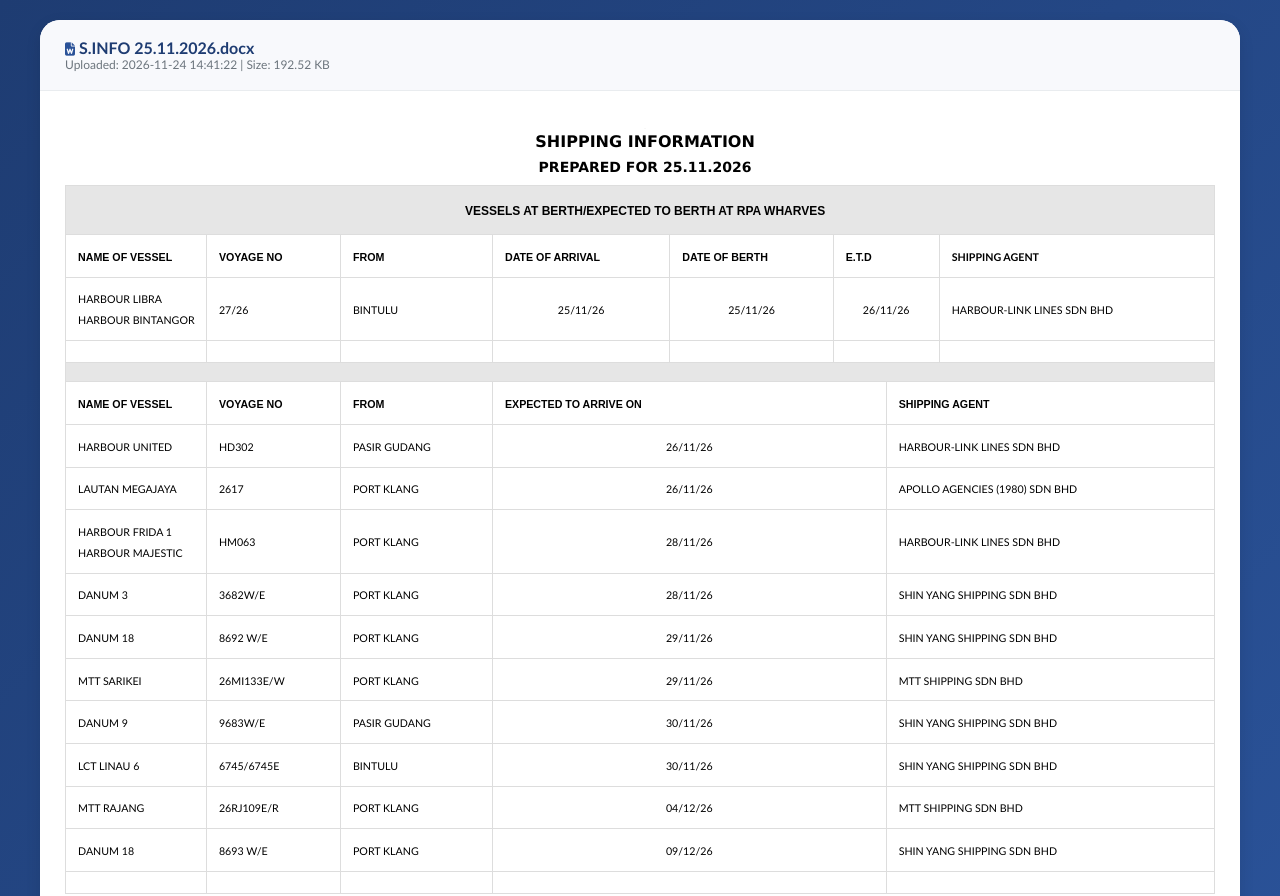
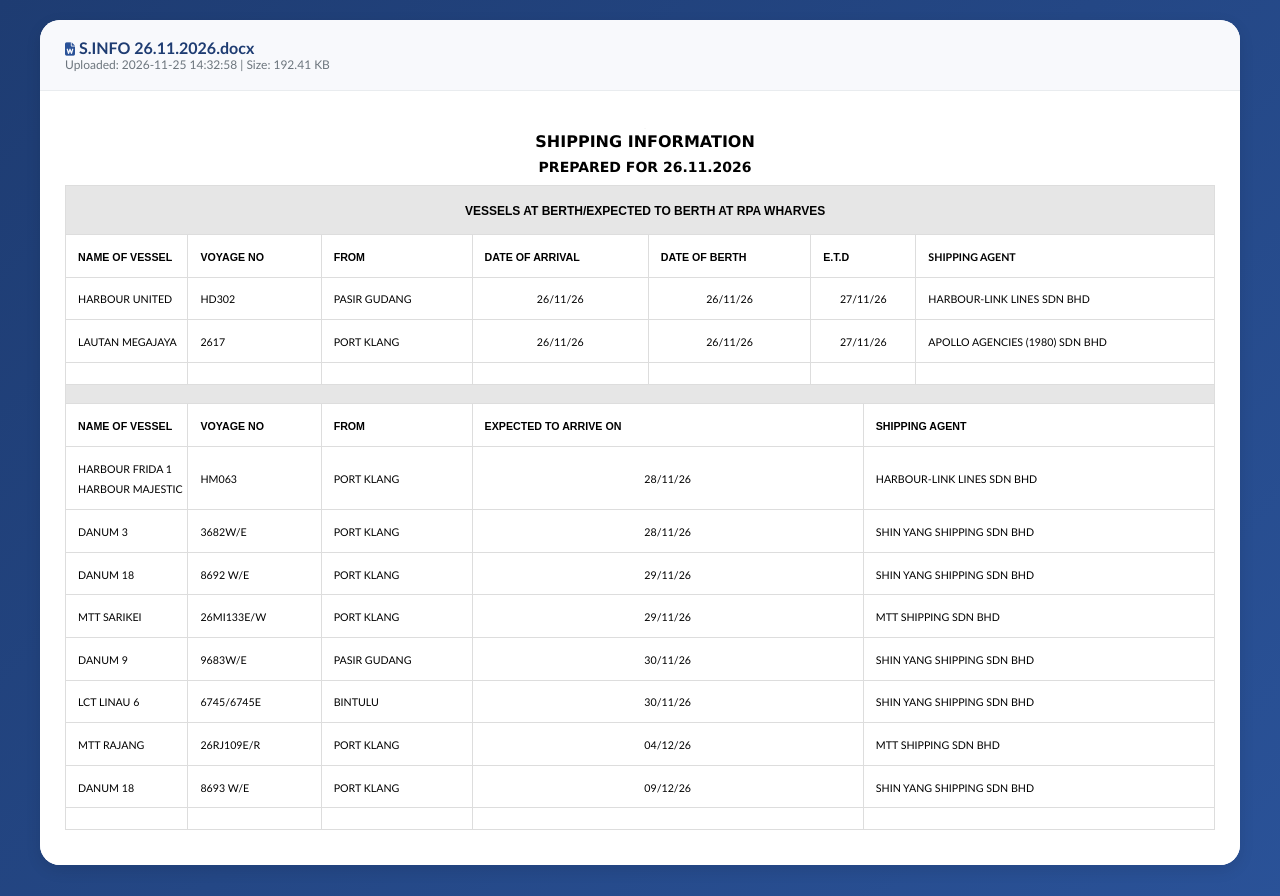
Before and after one commit to laichiongwee/Shipping-notice, a plain HTML site: page cached.html in a window 1280 px wide. Shown: the top 896 px of the page. Drawn offline with Linux system fonts and the light colour scheme.

Commit message:
Auto-sync at Wed Nov 25 06:33:09 UTC 2026

```diff
--- a/cached.html
+++ b/cached.html
@@ -57,10 +57,10 @@
                         <div class="doc-card">
                 <div class="doc-header">
                     <div>
-                        <div class="doc-title"><i class="fas fa-file-word" style="color: #2a5298;"></i> S.INFO 25.11.2026.docx</div>
+                        <div class="doc-title"><i class="fas fa-file-word" style="color: #2a5298;"></i> S.INFO 26.11.2026.docx</div>
                         <div class="doc-meta">
-                            Uploaded: 2026-11-24 14:41:22 |
-                            Size: 192.52 KB
+                            Uploaded: 2026-11-25 14:32:58 |
+                            Size: 192.41 KB
                         </div>
                     </div>
                 </div>
@@ -381,7 +381,7 @@ div > *:first-child {page-break-before: auto;}
 <div style='page: page1'>
 <p style="text-align: center; margin-left: -0.375in; margin-right: -0.48125in;"><span style="font-family: 'Verdana'; font-size: 1pt; font-weight: bold;">.</span></p>
 <p style="text-align: center; margin-left: -0.375in; margin-right: -0.48125in;"><span style="font-family: 'Verdana'; font-size: 12pt; font-weight: bold;">SHIPPING INFORMATION</span></p>
-<p style="text-align: center; margin-top: 6pt; margin-bottom: 6pt; margin-left: -0.375in; margin-right: -0.48125in;"><span style="font-family: 'Verdana'; font-size: 10.5pt; font-weight: bold;">PREPARED FOR </span><span lang='en-MY' style="font-family: 'Verdana'; font-size: 10.5pt; font-weight: bold;">2</span><span lang='en-MY' style="font-family: 'Verdana'; font-size: 10.5pt; font-weight: bold;">5</span><span style="font-family: 'Verdana'; font-size: 10.5pt; font-weight: bold;">.11</span><span lang='en-MY' style="font-family: 'Verdana'; font-size: 10.5pt; font-weight: bold;">.2026</span></p>
+<p style="text-align: center; margin-top: 6pt; margin-bottom: 6pt; margin-left: -0.375in; margin-right: -0.48125in;"><span style="font-family: 'Verdana'; font-size: 10.5pt; font-weight: bold;">PREPARED FOR </span><span lang='en-MY' style="font-family: 'Verdana'; font-size: 10.5pt; font-weight: bold;">2</span><span lang='en-MY' style="font-family: 'Verdana'; font-size: 10.5pt; font-weight: bold;">6</span><span style="font-family: 'Verdana'; font-size: 10.5pt; font-weight: bold;">.11</span><span lang='en-MY' style="font-family: 'Verdana'; font-size: 10.5pt; font-weight: bold;">.2026</span></p>
 <p style="text-align: center; margin-top: 6pt; margin-bottom: 6pt; margin-left: -0.375in; margin-right: -0.48125in;"></p>
 <div class="table-wrapper"><table style="table-layout: fixed;">
 <tr>
@@ -414,26 +414,48 @@ div > *:first-child {page-break-before: auto;}
 </tr>
 <tr>
 <td style="vertical-align: center; border-top-style: solid; border-top-width: 0.2pt; border-left-style: solid; border-left-width: 0.2pt; border-bottom-style: solid; border-bottom-width: 0.2pt; border-right-style: solid; border-right-width: 0.2pt;" colspan="2">
-<p style="margin-top: 3.6pt; margin-bottom: 3.6pt; margin-left: 0in; margin-right: -0.48125in;"><span lang='en-MY' style="font-family: 'Calibri'; font-size: 8pt;">HARBOUR LIBRA</span></p>
-<p style="margin-top: 3.6pt; margin-bottom: 3.6pt; margin-left: 0in; margin-right: -0.48125in;"><span lang='en-MY' style="font-family: 'Calibri'; font-size: 8pt; background: none;">HARBOUR BINTANGOR</span></p>
+<p style="margin-top: 3.6pt; margin-bottom: 3.6pt; margin-left: 0in; margin-right: -0.48125in;"><span lang='en-MY' style="font-family: 'Calibri'; font-size: 8pt;">HARBOUR UNITED</span></p>
 </td>
 <td style="vertical-align: center; border-top-style: solid; border-top-width: 0.2pt; border-left-style: solid; border-left-width: 0.2pt; border-bottom-style: solid; border-bottom-width: 0.2pt; border-right-style: solid; border-right-width: 0.2pt;">
-<p style="margin-top: 3.6pt; margin-bottom: 3.6pt;"><span lang='en-MY' style="font-size: 8pt;">27/26</span></p>
+<p style="margin-top: 3.6pt; margin-bottom: 3.6pt;"><span lang='en-MY' style="font-size: 8pt;">HD302</span></p>
 </td>
 <td style="vertical-align: center; border-top-style: solid; border-top-width: 0.2pt; border-left-style: solid; border-left-width: 0.2pt; border-bottom-style: solid; border-bottom-width: 0.2pt; border-right-style: solid; border-right-width: 0.2pt;">
-<p style="margin-top: 3.6pt; margin-bottom: 3.6pt;"><span lang='en-MY' style="font-size: 8pt;">BINTULU</span></p>
+<p style="margin-top: 3.6pt; margin-bottom: 3.6pt;"><span lang='en-MY' style="font-size: 8pt;">PASIR GUDANG</span></p>
 </td>
 <td style="vertical-align: center; border-top-style: solid; border-top-width: 0.2pt; border-left-style: solid; border-left-width: 0.2pt; border-bottom-style: solid; border-bottom-width: 0.2pt; border-right-style: solid; border-right-width: 0.2pt;">
-<p style="text-align: center; margin-top: 3.6pt; margin-bottom: 3.6pt;"><span lang='en-MY' style="font-size: 8pt;">25/11/26</span></p>
-</td>
-<td style="vertical-align: center; border-top-style: solid; border-top-width: 0.2pt; border-left-style: solid; border-left-width: 0.2pt; border-bottom-style: solid; border-bottom-width: 0.2pt; border-right-style: solid; border-right-width: 0.2pt;">
-<p style="text-align: center; margin-top: 3.6pt; margin-bottom: 3.6pt;"><span lang='en-MY' style="font-size: 8pt;">25/11/26</span></p>
-</td>
-<td style="vertical-align: center; border-top-style: solid; border-top-width: 0.2pt; border-left-style: solid; border-left-width: 0.2pt; border-bottom-style: solid; border-bottom-width: 0.2pt; border-right-style: solid; border-right-width: 0.2pt;" colspan="2">
 <p style="text-align: center; margin-top: 3.6pt; margin-bottom: 3.6pt;"><span lang='en-MY' style="font-size: 8pt;">26/11/26</span></p>
 </td>
 <td style="vertical-align: center; border-top-style: solid; border-top-width: 0.2pt; border-left-style: solid; border-left-width: 0.2pt; border-bottom-style: solid; border-bottom-width: 0.2pt; border-right-style: solid; border-right-width: 0.2pt;">
+<p style="text-align: center; margin-top: 3.6pt; margin-bottom: 3.6pt;"><span lang='en-MY' style="font-size: 8pt;">26/11/26</span></p>
+</td>
+<td style="vertical-align: center; border-top-style: solid; border-top-width: 0.2pt; border-left-style: solid; border-left-width: 0.2pt; border-bottom-style: solid; border-bottom-width: 0.2pt; border-right-style: solid; border-right-width: 0.2pt;" colspan="2">
+<p style="text-align: center; margin-top: 3.6pt; margin-bottom: 3.6pt;"><span lang='en-MY' style="font-size: 8pt;">27/11/26</span></p>
+</td>
+<td style="vertical-align: center; border-top-style: solid; border-top-width: 0.2pt; border-left-style: solid; border-left-width: 0.2pt; border-bottom-style: solid; border-bottom-width: 0.2pt; border-right-style: solid; border-right-width: 0.2pt;">
 <p style="margin-top: 3.6pt; margin-bottom: 3.6pt;"><span lang='en-MY' style="font-size: 8pt;">HARBOUR-LINK LINES SDN BHD</span></p>
+</td>
+</tr>
+<tr>
+<td style="vertical-align: center; border-top-style: solid; border-top-width: 0.2pt; border-left-style: solid; border-left-width: 0.2pt; border-bottom-style: solid; border-bottom-width: 0.2pt; border-right-style: solid; border-right-width: 0.2pt;" colspan="2">
+<p style="margin-top: 3.6pt; margin-bottom: 3.6pt; margin-left: 0in; margin-right: -0.48125in;"><span lang='en-MY' style="font-family: 'Calibri'; font-size: 8pt;">LAUTAN MEGAJAYA</span></p>
+</td>
+<td style="vertical-align: center; border-top-style: solid; border-top-width: 0.2pt; border-left-style: solid; border-left-width: 0.2pt; border-bottom-style: solid; border-bottom-width: 0.2pt; border-right-style: solid; border-right-width: 0.2pt;">
+<p style="margin-top: 3.6pt; margin-bottom: 3.6pt;"><span lang='en-MY' style="font-size: 8pt;">2617</span></p>
+</td>
+<td style="vertical-align: center; border-top-style: solid; border-top-width: 0.2pt; border-left-style: solid; border-left-width: 0.2pt; border-bottom-style: solid; border-bottom-width: 0.2pt; border-right-style: solid; border-right-width: 0.2pt;">
+<p style="margin-top: 3.6pt; margin-bottom: 3.6pt;"><span lang='en-MY' style="font-size: 8pt;">PORT KLANG</span></p>
+</td>
+<td style="vertical-align: center; border-top-style: solid; border-top-width: 0.2pt; border-left-style: solid; border-left-width: 0.2pt; border-bottom-style: solid; border-bottom-width: 0.2pt; border-right-style: solid; border-right-width: 0.2pt;">
+<p style="text-align: center; margin-top: 3.6pt; margin-bottom: 3.6pt;"><span lang='en-MY' style="font-size: 8pt;">26/11/26</span></p>
+</td>
+<td style="vertical-align: center; border-top-style: solid; border-top-width: 0.2pt; border-left-style: solid; border-left-width: 0.2pt; border-bottom-style: solid; border-bottom-width: 0.2pt; border-right-style: solid; border-right-width: 0.2pt;">
+<p style="text-align: center; margin-top: 3.6pt; margin-bottom: 3.6pt;"><span lang='en-MY' style="font-size: 8pt;">26/11/26</span></p>
+</td>
+<td style="vertical-align: center; border-top-style: solid; border-top-width: 0.2pt; border-left-style: solid; border-left-width: 0.2pt; border-bottom-style: solid; border-bottom-width: 0.2pt; border-right-style: solid; border-right-width: 0.2pt;" colspan="2">
+<p style="text-align: center; margin-top: 3.6pt; margin-bottom: 3.6pt;"><span lang='en-MY' style="font-size: 8pt;">27/11/26</span></p>
+</td>
+<td style="vertical-align: center; border-top-style: solid; border-top-width: 0.2pt; border-left-style: solid; border-left-width: 0.2pt; border-bottom-style: solid; border-bottom-width: 0.2pt; border-right-style: solid; border-right-width: 0.2pt;">
+<p style="margin-top: 3.6pt; margin-bottom: 3.6pt;"><span lang='en-MY' style="font-size: 8pt;">APOLLO AGENCIES (1980) SDN BHD</span></p>
 </td>
 </tr>
 <tr>
@@ -479,40 +501,6 @@ div > *:first-child {page-break-before: auto;}
 </td>
 <td style="vertical-align: center; border-top-style: solid; border-top-width: 0.2pt; border-left-style: solid; border-left-width: 0.2pt; border-bottom-style: solid; border-bottom-width: 0.2pt; border-right-style: solid; border-right-width: 0.2pt;" colspan="2">
 <p style="margin-top: 3.6pt; margin-bottom: 3.6pt;"><span style="font-family: 'Arial'; font-size: 8pt; font-weight: bold;">SHIPPING  AGENT</span></p>
-</td>
-</tr>
-<tr>
-<td style="vertical-align: center; border-top-style: solid; border-top-width: 0.2pt; border-left-style: solid; border-left-width: 0.2pt; border-bottom-style: solid; border-bottom-width: 0.2pt; border-right-style: none; border-right-width: 0.2pt;">
-<p style="margin-top: 3.6pt; margin-bottom: 3.6pt; margin-left: 0in; margin-right: -0.48125in;"><span lang='en-MY' style="font-family: 'Calibri'; font-size: 8pt;">HARBOUR UNITED</span></p>
-</td>
-<td style="vertical-align: center; border-top-style: solid; border-top-width: 0.2pt; border-left-style: solid; border-left-width: 0.2pt; border-bottom-style: solid; border-bottom-width: 0.2pt; border-right-style: none; border-right-width: 0.2pt;" colspan="2">
-<p style="margin-top: 3.6pt; margin-bottom: 3.6pt;"><span lang='en-MY' style="font-size: 8pt;">HD302</span></p>
-</td>
-<td style="vertical-align: center; border-top-style: solid; border-top-width: 0.2pt; border-left-style: solid; border-left-width: 0.2pt; border-bottom-style: solid; border-bottom-width: 0.2pt; border-right-style: none; border-right-width: 0.2pt;">
-<p style="margin-top: 3.6pt; margin-bottom: 3.6pt;"><span lang='en-MY' style="font-size: 8pt;">PASIR GUDANG</span></p>
-</td>
-<td style="vertical-align: center; border-top-style: solid; border-top-width: 0.2pt; border-left-style: solid; border-left-width: 0.2pt; border-bottom-style: solid; border-bottom-width: 0.2pt; border-right-style: none; border-right-width: 0.2pt;" colspan="3">
-<p style="text-align: center; margin-top: 3.6pt; margin-bottom: 3.6pt;"><span lang='en-MY' style="font-size: 8pt;">26/11/26</span></p>
-</td>
-<td style="vertical-align: center; border-top-style: solid; border-top-width: 0.2pt; border-left-style: solid; border-left-width: 0.2pt; border-bottom-style: solid; border-bottom-width: 0.2pt; border-right-style: solid; border-right-width: 0.2pt;" colspan="2">
-<p style="margin-top: 3.6pt; margin-bottom: 3.6pt;"><span lang='en-MY' style="font-size: 8pt;">HARBOUR-LINK LINES SDN BHD</span></p>
-</td>
-</tr>
-<tr>
-<td style="vertical-align: center; border-top-style: solid; border-top-width: 0.2pt; border-left-style: solid; border-left-width: 0.2pt; border-bottom-style: solid; border-bottom-width: 0.2pt; border-right-style: none; border-right-width: 0.2pt;">
-<p style="margin-top: 3.6pt; margin-bottom: 3.6pt; margin-left: 0in; margin-right: -0.48125in;"><span lang='en-MY' style="font-family: 'Calibri'; font-size: 8pt;">LAUTAN MEGAJAYA</span></p>
-</td>
-<td style="vertical-align: center; border-top-style: solid; border-top-width: 0.2pt; border-left-style: solid; border-left-width: 0.2pt; border-bottom-style: solid; border-bottom-width: 0.2pt; border-right-style: none; border-right-width: 0.2pt;" colspan="2">
-<p style="margin-top: 3.6pt; margin-bottom: 3.6pt;"><span lang='en-MY' style="font-size: 8pt;">2617</span></p>
-</td>
-<td style="vertical-align: center; border-top-style: solid; border-top-width: 0.2pt; border-left-style: solid; border-left-width: 0.2pt; border-bottom-style: solid; border-bottom-width: 0.2pt; border-right-style: none; border-right-width: 0.2pt;">
-<p style="margin-top: 3.6pt; margin-bottom: 3.6pt;"><span lang='en-MY' style="font-size: 8pt;">PORT KLANG</span></p>
-</td>
-<td style="vertical-align: center; border-top-style: solid; border-top-width: 0.2pt; border-left-style: solid; border-left-width: 0.2pt; border-bottom-style: solid; border-bottom-width: 0.2pt; border-right-style: none; border-right-width: 0.2pt;" colspan="3">
-<p style="text-align: center; margin-top: 3.6pt; margin-bottom: 3.6pt;"><span lang='en-MY' style="font-size: 8pt;">26/11/26</span></p>
-</td>
-<td style="vertical-align: center; border-top-style: solid; border-top-width: 0.2pt; border-left-style: solid; border-left-width: 0.2pt; border-bottom-style: solid; border-bottom-width: 0.2pt; border-right-style: solid; border-right-width: 0.2pt;" colspan="2">
-<p style="margin-top: 3.6pt; margin-bottom: 3.6pt;"><span lang='en-MY' style="font-size: 8pt;">APOLLO AGENCIES (1980) SDN BHD</span></p>
 </td>
 </tr>
 <tr>
@@ -687,4 +675,4 @@ div > *:first-child {page-break-before: auto;}
             </div>
             </div>
 </body>
-</html><!-- Last sync: Tue Nov 24 06:41:33 UTC 2026 -->
+</html><!-- Last sync: Wed Nov 25 06:33:09 UTC 2026 -->
```
